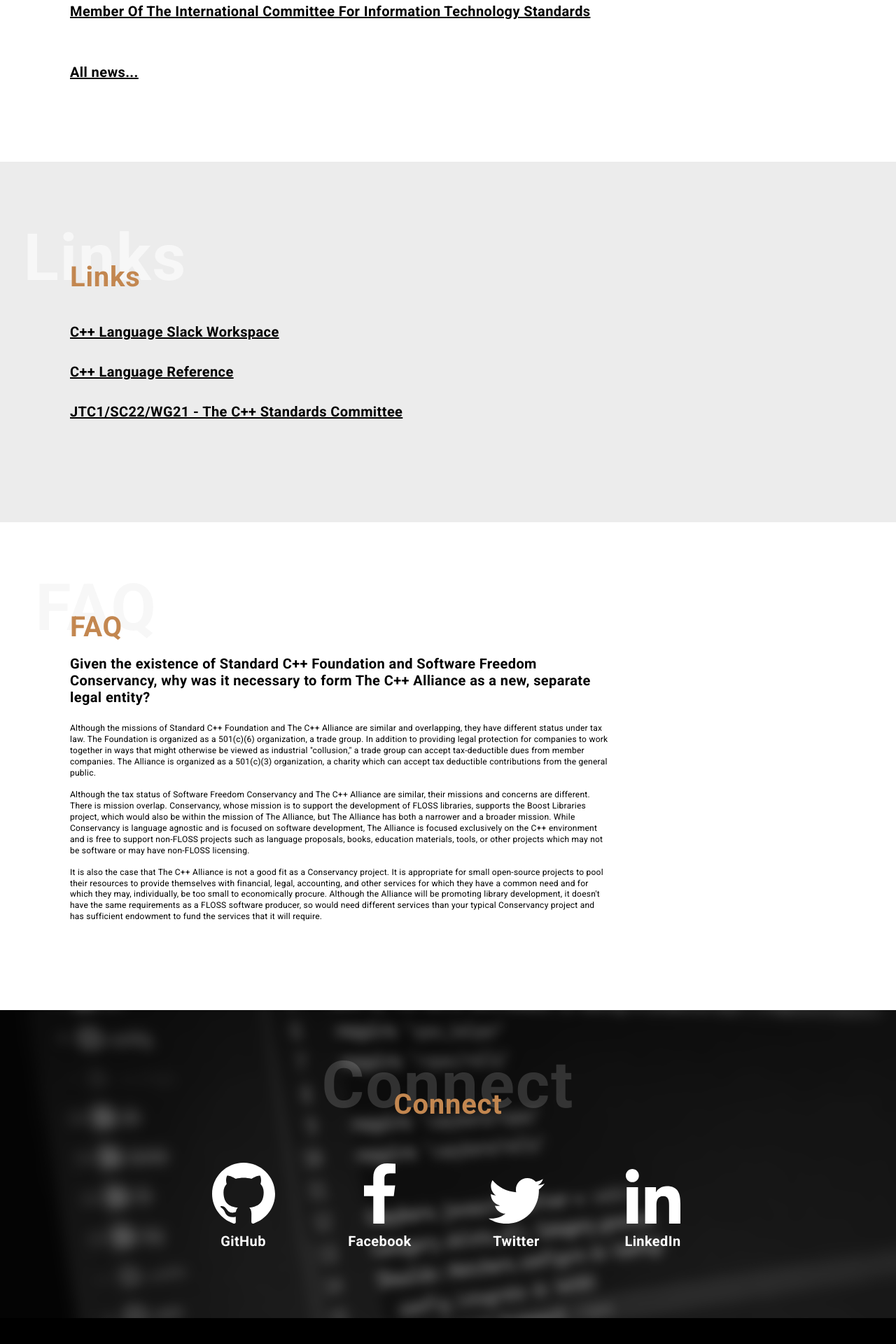
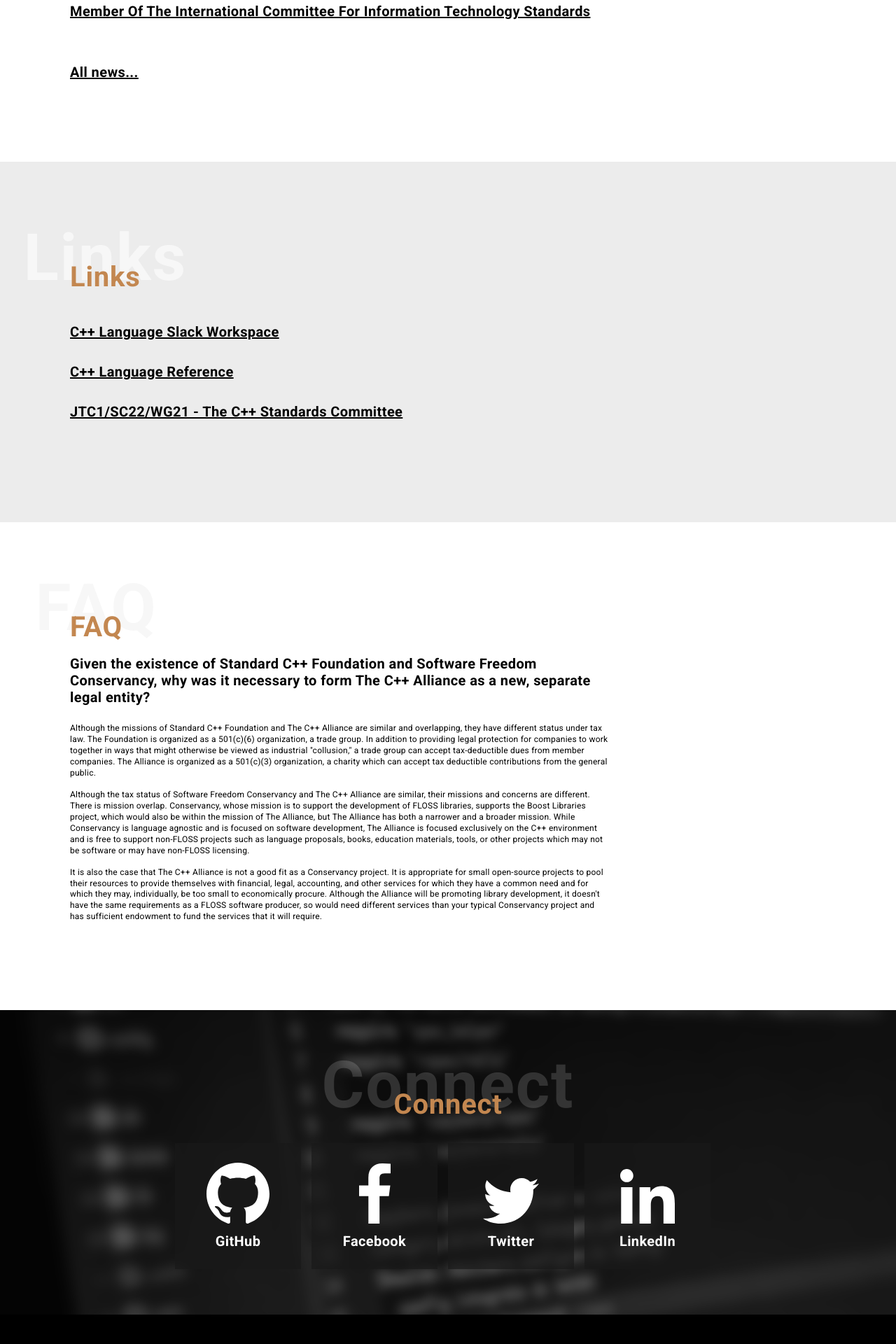
Before and after one commit to AlchemyInteractive/cpp-alliance, a Jekyll site: the page built from index.html, in a window 1280 px wide. Shown: the part 4480-6400 px from the top of the page at 70% size. Built offline with Jekyll 4.4.1, drawn with Linux system fonts in a browser that asks for light colours.

Commit message:
adds black boxess around social icons in 'connect' section

```diff
--- a/_sass/base/config.scss
+++ b/_sass/base/config.scss
@@ -5,6 +5,7 @@ $font-size--primary         : 16px;
 
 // General Colors
 $color--black               : #000000;
+$color--faded-black         : rgba(25,25,25,0.7);
 $color--white               : #FFFFFF;
 $color--gold                : #C38750;
 $color--light               : #F7F7F7;
--- a/_sass/modules/footer.scss
+++ b/_sass/modules/footer.scss
@@ -39,27 +39,27 @@
 }
 
 .section.contact {
-  padding: 55px $spacing--l 55px;
+  padding: 55px $spacing--l 50px;
   text-align: center;
   background: url('/images/contact-bg.png') no-repeat center/cover;
 
   @include breakpoint($desktop-small) {
-    padding: 115px 100px 100px;
+    padding: 115px 100px 65px;
   }
 
   @include breakpoint($desktop-large) {
-    padding: 190px 245px 270px;
+    padding: 190px 245px 225px;
   }
 
   .section-title {
-    margin-bottom: $spacing--l;
+    margin-bottom: $spacing--m;
 
     @include breakpoint($desktop-small) {
-      margin-bottom: 65px;
+      margin-bottom: 35px;
     }
 
     @include breakpoint($desktop-large) {
-      margin-bottom: 95px;
+      margin-bottom: 60px;
     }
   }
 
@@ -90,6 +90,20 @@
     display: flex;
     align-items: center;
     flex-direction: column;
+    justify-content: center;
+    height: 52px;
+    width: 52px;
+    background: $color--faded-black;
+
+    @include breakpoint($desktop-small) {
+      height: 180px;
+      width: 180px;
+    }
+
+    @include breakpoint($desktop-large) {
+      height: 270px;
+      width: 270px;
+    }
   }
 
   .social-icon-img-wrapper {
```
